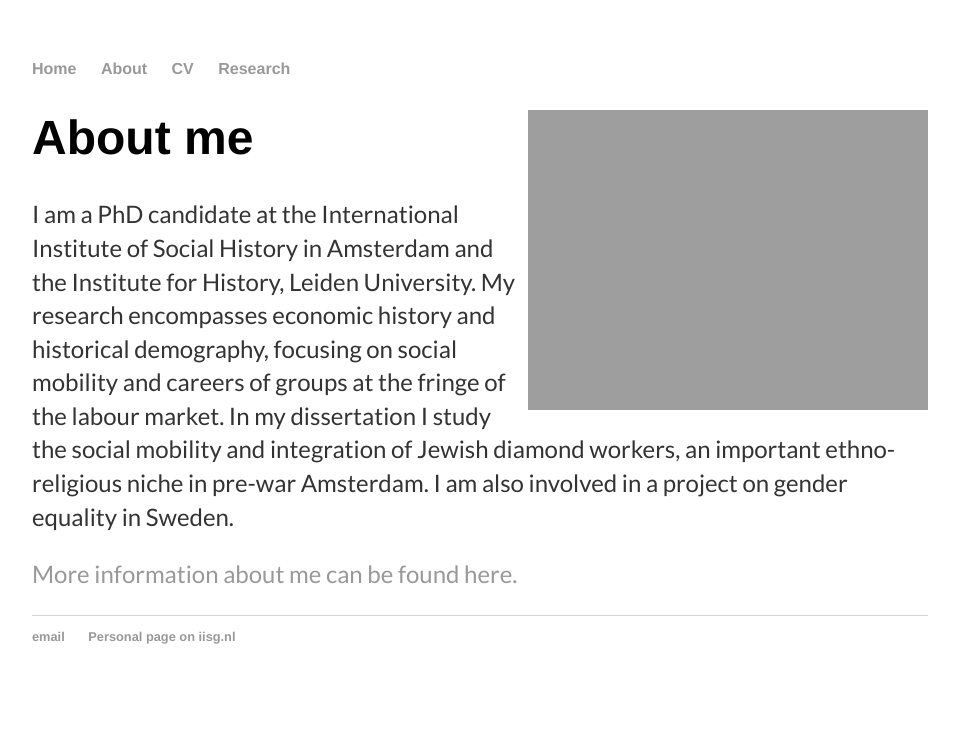
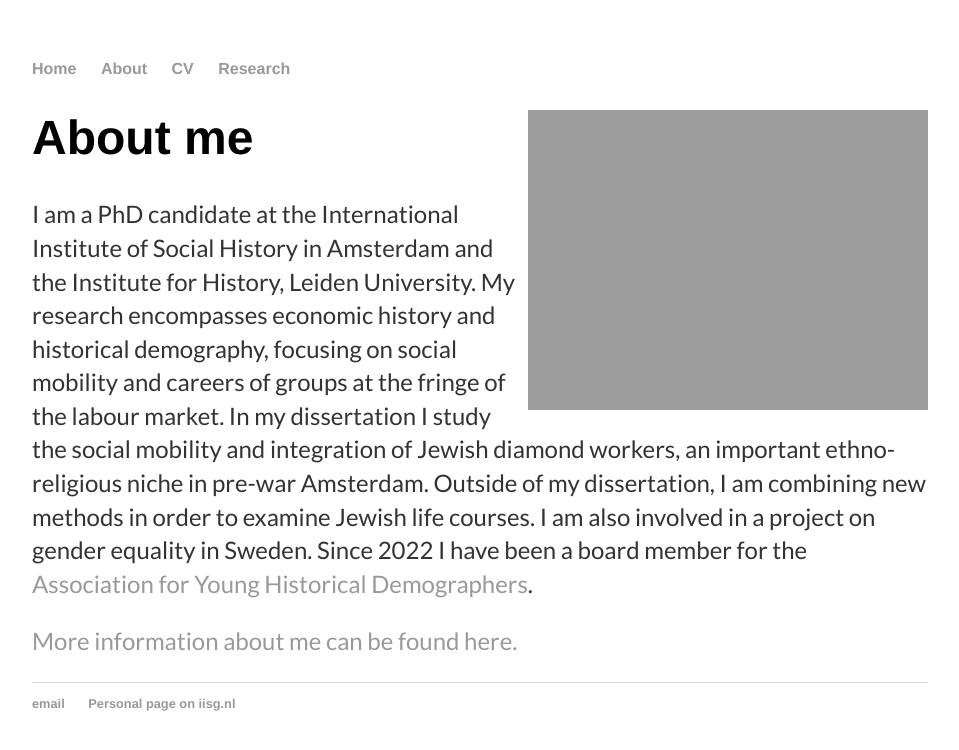
Before and after one commit to kok-joris/kok-joris.github.io, a Jekyll site: the page built from index.html, in a window 1280 px wide. Shown: the top 750 px of the page, without its empty margins (160-1119 px from the left). Built offline with Jekyll 4.4.1, drawn with Linux system fonts in a browser that asks for light colours; Markdown is read by kramdown in place of the engine named in the settings.

Commit message:
Update index.html

```diff
--- a/index.html
+++ b/index.html
@@ -5,6 +5,10 @@
 <div class="blurb">
 	<img src="https://kok-joris.github.io/images/joris_iisgfoto.jpg" class="inline" align="right" height=300>
 	<h1>About me</h1>
-	<p>I am a PhD candidate at the International Institute of Social History in Amsterdam and the Institute for History, Leiden University. My research encompasses economic history and historical demography, focusing on social mobility and careers of groups at the fringe of the labour market. In my dissertation I study the social mobility and integration of Jewish diamond workers, an important ethno-religious niche in pre-war Amsterdam. I am also involved in a project on gender equality in Sweden. </p>
+	<p>I am a PhD candidate at the International Institute of Social History in Amsterdam and the Institute for History, Leiden University. My research encompasses economic history and historical demography, focusing on social mobility and careers of groups at the fringe of the labour market. In my dissertation I study the social mobility and integration of Jewish diamond workers, an important ethno-religious niche in pre-war Amsterdam. Outside of my dissertation, I am combining new methods in order to examine Jewish life courses.
+
+		I am also involved in a project on gender equality in Sweden.
+
+	Since 2022 I have been a board member for the <a href="http://www.younghistoricaldemographers.com/" target="_blank">Association for Young Historical Demographers</a>.</p>
 	<p><a href="/about">More information about me can be found here.</a></p>
 </div><!-- /.blurb -->
```
